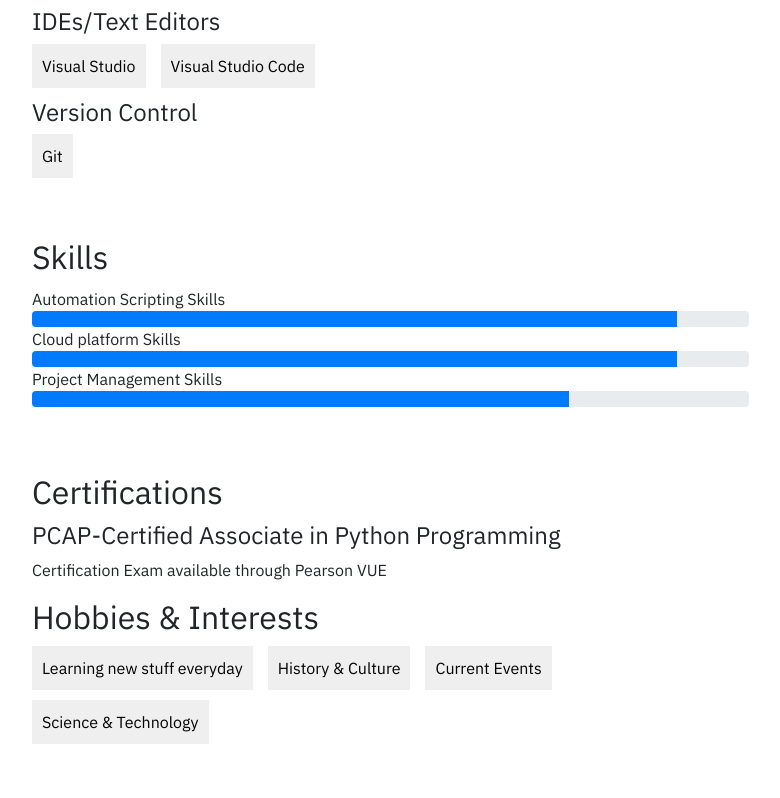
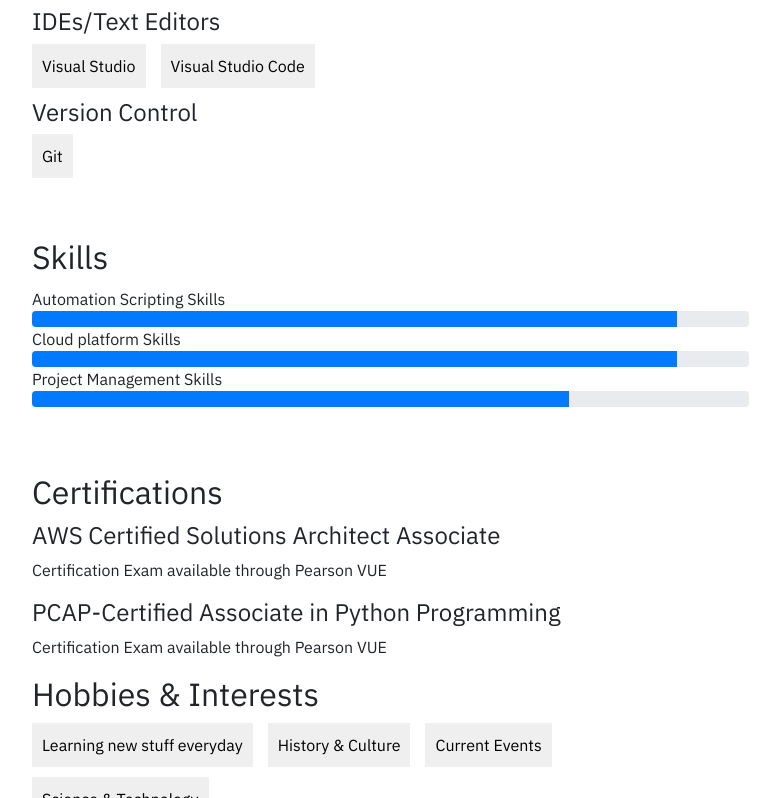
Before and after one commit to aniketdsalve/aniketdsalve.github.io, a plain HTML site: page index.html in a window 1280 px wide. Shown: the part 2537-3335 px from the top of the page, without its empty margins (303-1083 px from the left). Drawn offline with nearby package versions, Linux system fonts and the light colour scheme; a script that the page names is missing.

Commit message:
Update index.html

```diff
--- a/index.html
+++ b/index.html
@@ -178,7 +178,7 @@
                             </div>
                         </div>
                         <p>
-                            My responsibilities are handle the production releases for EU and MENA region with the cooperate with multiple pods and teams.
+                            My responsibilities are to handle the production releases for EU and MENA region with the cooperate with multiple pods and teams.
                             Involving actively in the creation of change orders which helps in documenting the release state and in defining alterations to a construction plan for Production Release
                             Monitoring functionality of the Application on production environment by developing
                             Synthetic Monitoring Script using Python in AppDynamics
@@ -326,6 +326,11 @@
 
                 <section class="resume-info-section tools-and-tech">
                     <h2 id="Certifications">Certifications</h2>
+		    <div class="resume-info-section-block">
+                        <h4>AWS Certified Solutions Architect Associate</h4>
+                        <p>Certification Exam available through Pearson VUE
+                            </p>
+                    </div>
                     <div class="resume-info-section-block">
                         <h4>PCAP-Certified Associate in Python Programming</h4>
                         <p>Certification Exam available through Pearson VUE
```
